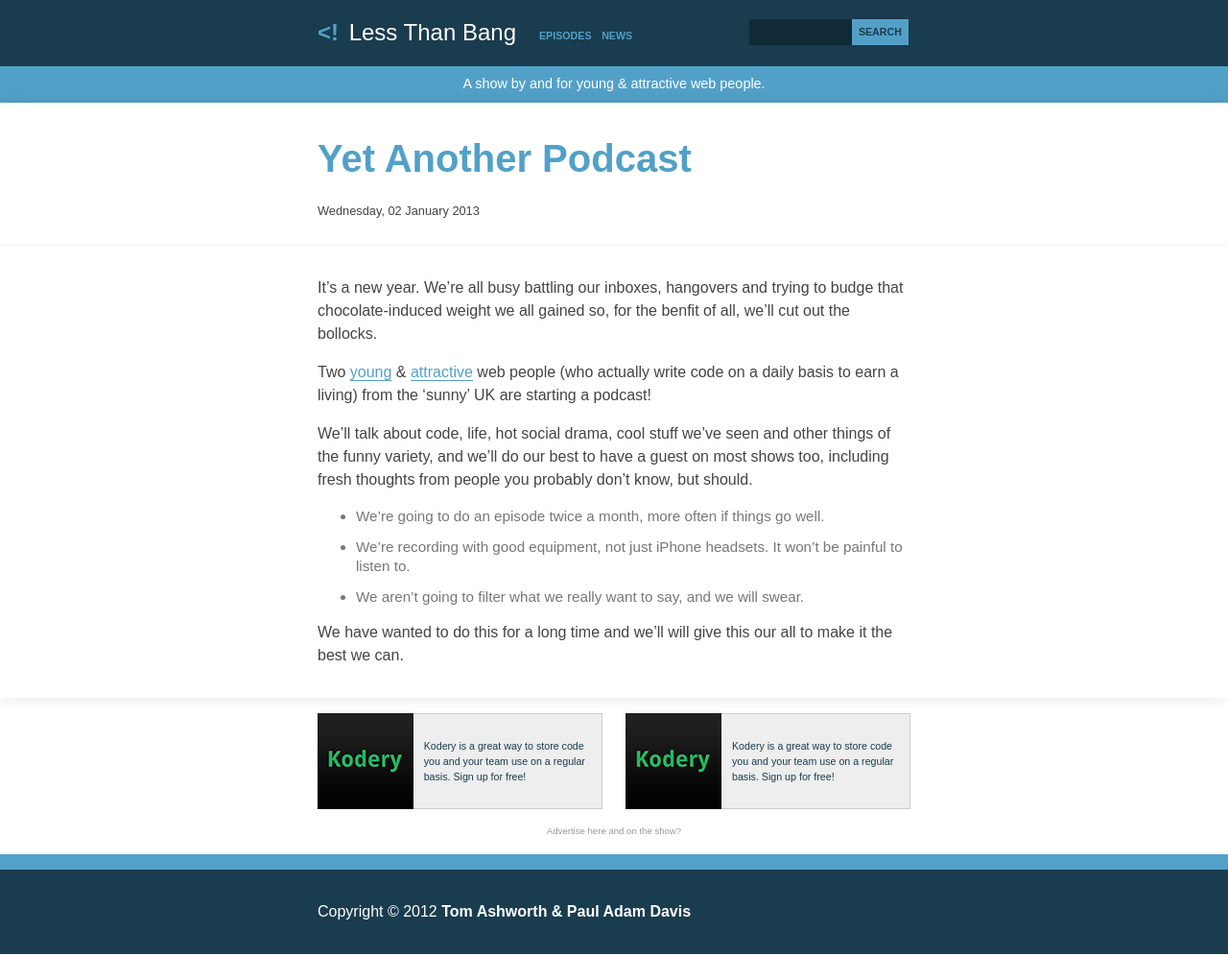
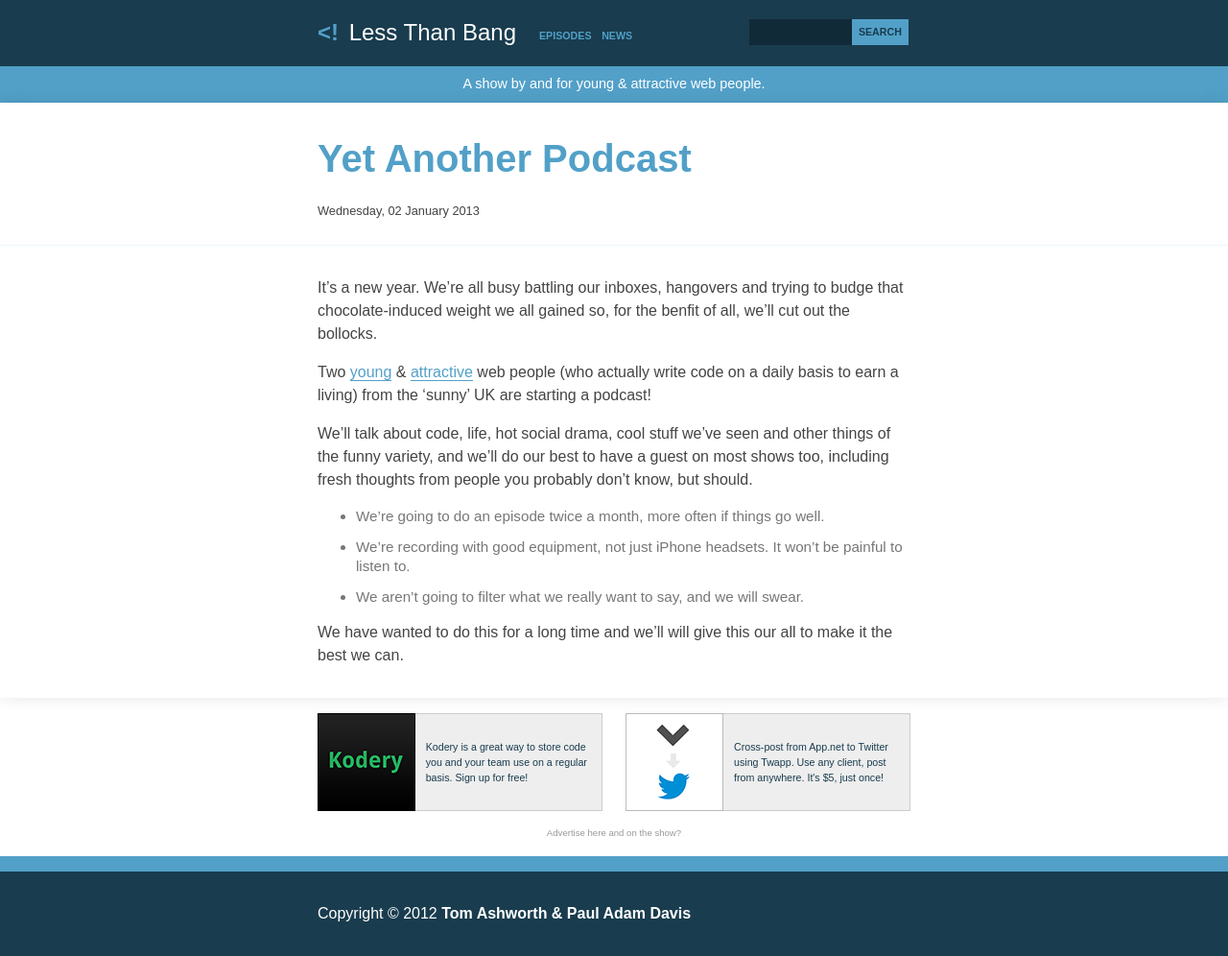
Before and after one commit to phuu/lessthanbang, a Jekyll site: the page built from index.html, in a window 1280 px wide. Shown: the whole page at 96% size. Built offline with Jekyll 4.4.1, drawn with Linux system fonts in a browser that asks for light colours; Markdown is read by kramdown in place of the engine named in the settings.

Commit message:
Add twapp ad.

```diff
--- a/_includes/ads.html
+++ b/_includes/ads.html
@@ -2,15 +2,15 @@
   <section class="main">
     <div class="inner adverts">
 
-    	<a href="//kodery.com" class="advert">
-    		<img src="{{ site.url }}assets/img/kodery-icon.png" />
-    		<p>Kodery is a great way to store code you and your team use on a regular basis. Sign up for free!</p>
-    	</a>
+        <a href="//kodery.com" class="advert">
+            <img src="{{ site.url }}assets/img/kodery-icon.png" style="border: 1px solid black;" />
+            <p>Kodery is a great way to store code you and your team use on a regular basis. Sign up for free!</p>
+        </a>
 
-    	<a href="//kodery.com" class="advert">
-    		<img src="{{ site.url }}assets/img/kodery-icon.png" />
-    		<p>Kodery is a great way to store code you and your team use on a regular basis. Sign up for free!</p>
-    	</a>
+        <a href="//twappp.phuu.net" class="advert">
+            <img src="{{ site.url }}assets/img/twapp_logo.png" style="border: 1px solid #bbb;"/>
+            <p>Cross-post from App.net to Twitter using Twapp. Use any client, post from anywhere. It's $5, just once!</p>
+        </a>
 
         <div class="advertise_link">
             <a class="middle" href="{{ site.url }}advertise">Advertise here and on the show?</a>
```
Also changed, not shown: assets/img/twapp_logo.png (added).
